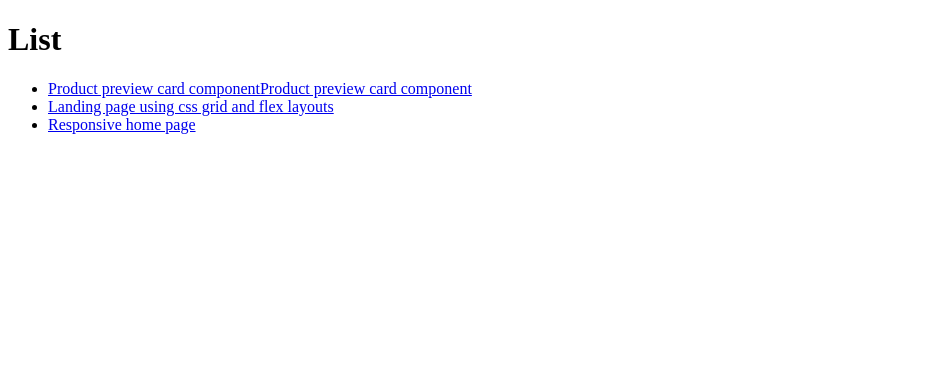
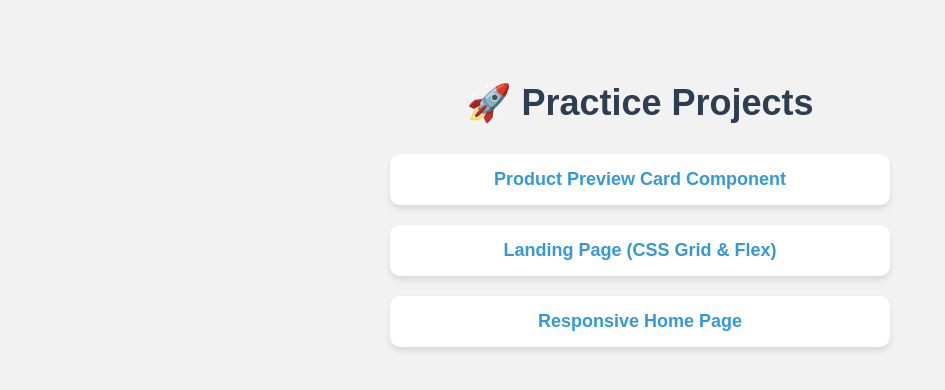
Before and after one commit to Sarah-Benaissa/html-css-practice-projects, a plain HTML site: page index.html in a window 1280 px wide. Shown: the whole page, without its empty margins (0-945 px from the left). Drawn offline with Linux system fonts and the light colour scheme.

Commit message:
Update index.html

```diff
--- a/index.html
+++ b/index.html
@@ -1,15 +1,62 @@
 <!DOCTYPE html>
-<html>
+<html lang="en">
 <head>
   <meta charset="UTF-8" />
   <title>Practice Projects</title>
+  <style>
+    body {
+      font-family: Arial, sans-serif;
+      background: #f2f2f2;
+      color: #333;
+      text-align: center;
+      padding: 50px;
+    }
+
+    h1 {
+      color: #2c3e50;
+      font-size: 36px;
+      margin-bottom: 30px;
+    }
+
+    ul {
+      list-style: none;
+      padding: 0;
+      max-width: 500px;
+      margin: auto;
+    }
+
+    li {
+      margin-bottom: 20px;
+      background: #fff;
+      padding: 15px 25px;
+      border-radius: 10px;
+      box-shadow: 0 4px 6px rgba(0, 0, 0, 0.1);
+      transition: transform 0.2s ease, box-shadow 0.2s ease;
+    }
+
+    li:hover {
+      transform: translateY(-3px);
+      box-shadow: 0 8px 12px rgba(0, 0, 0, 0.15);
+    }
+
+    a {
+      text-decoration: none;
+      color: #3498db;
+      font-weight: bold;
+      font-size: 18px;
+    }
+
+    a:hover {
+      color: #1d6fa5;
+    }
+  </style>
 </head>
 <body>
-  <h1>List</h1>
+  <h1>🚀 Practice Projects</h1>
   <ul>
-    <li><a href="./Product-preview-card-component-master/" target="_blank">Product preview card componentProduct preview card component</a></li>
-    <li><a href="./Landing-page-CSSGrid-FlexLayouts/" target="_blank">Landing page using css grid and flex layouts </a></li>
-    <li><a href="./Responsive-home-page/" target="_blank">Responsive home page </a></li>
+    <li><a href="./Product-preview-card-component-master/" target="_blank">Product Preview Card Component</a></li>
+    <li><a href="./Landing-page-CSSGrid-FlexLayouts/" target="_blank">Landing Page (CSS Grid & Flex)</a></li>
+    <li><a href="./Responsive-home-page/" target="_blank">Responsive Home Page</a></li>
   </ul>
 </body>
 </html>
```
